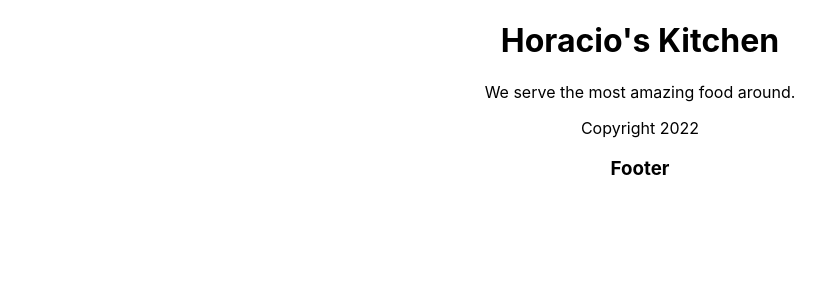
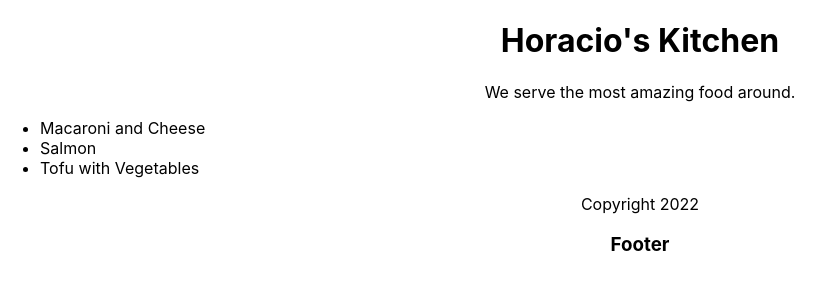
Before and after one commit to Spirovanni/React1, a React (Create React App) app: page / in a window 1280 px wide. Shown: the top 300 px of the page, without its empty margins (0-834 px from the left). Built offline with nearby package versions, Linux system fonts and the light colour scheme.

Commit message:
Made changes list items

```diff
--- a/src/App.js
+++ b/src/App.js
@@ -14,6 +14,11 @@ function Main(props) {
     return (
         <section>
             <p>We serve the most {props.adjective} food around.</p>
+            <ul style={{textAlign: "left"}}>
+                {props.dishes.map((dish) => (
+                    <li>{dish}</li>
+                ))}
+            </ul>
         </section>
     );
 }
@@ -32,13 +37,11 @@ const dishes = [
     "Tofu with Vegetables"
 ]
 
-dishes.map((dish) => console.log(dish));
-
 function App() {
   return (
     <div className="App">
         <Header name="Horacio" />
-        <Main adjective="amazing"/>
+        <Main adjective="amazing" dishes={dishes}/>
         <Footer year={new Date().getFullYear()} />
       <h3>Footer</h3>
     </div>
```
